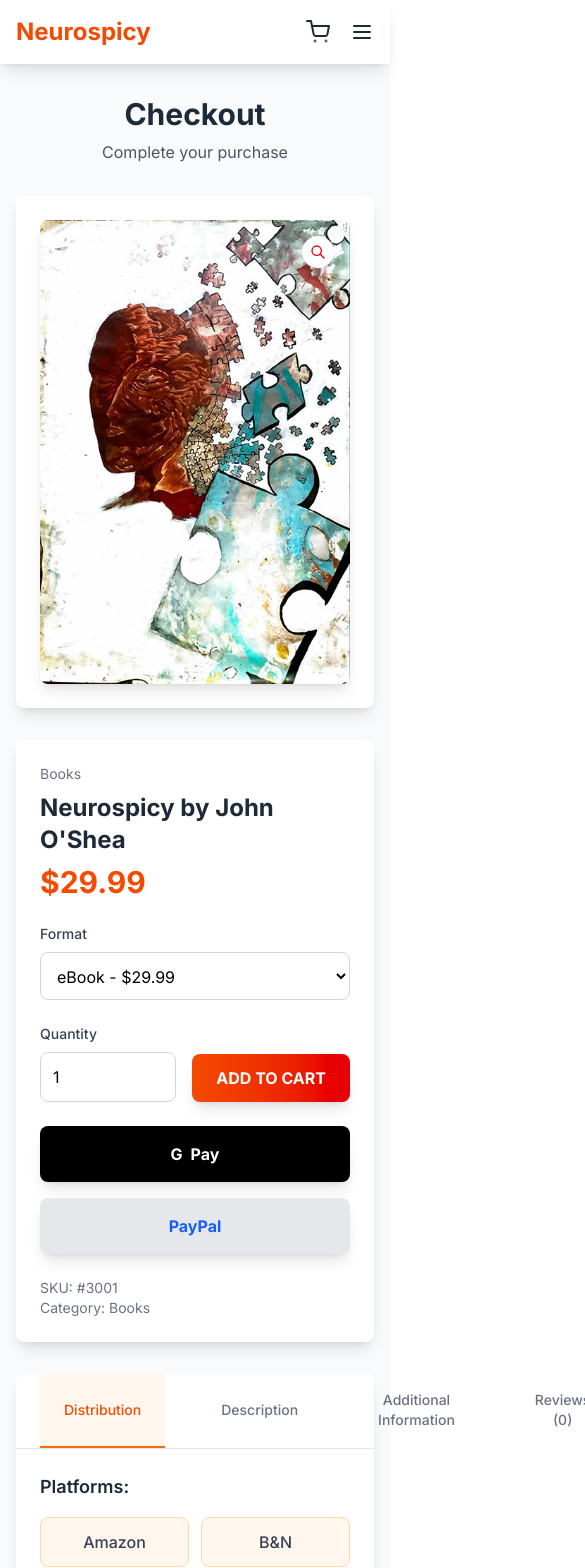
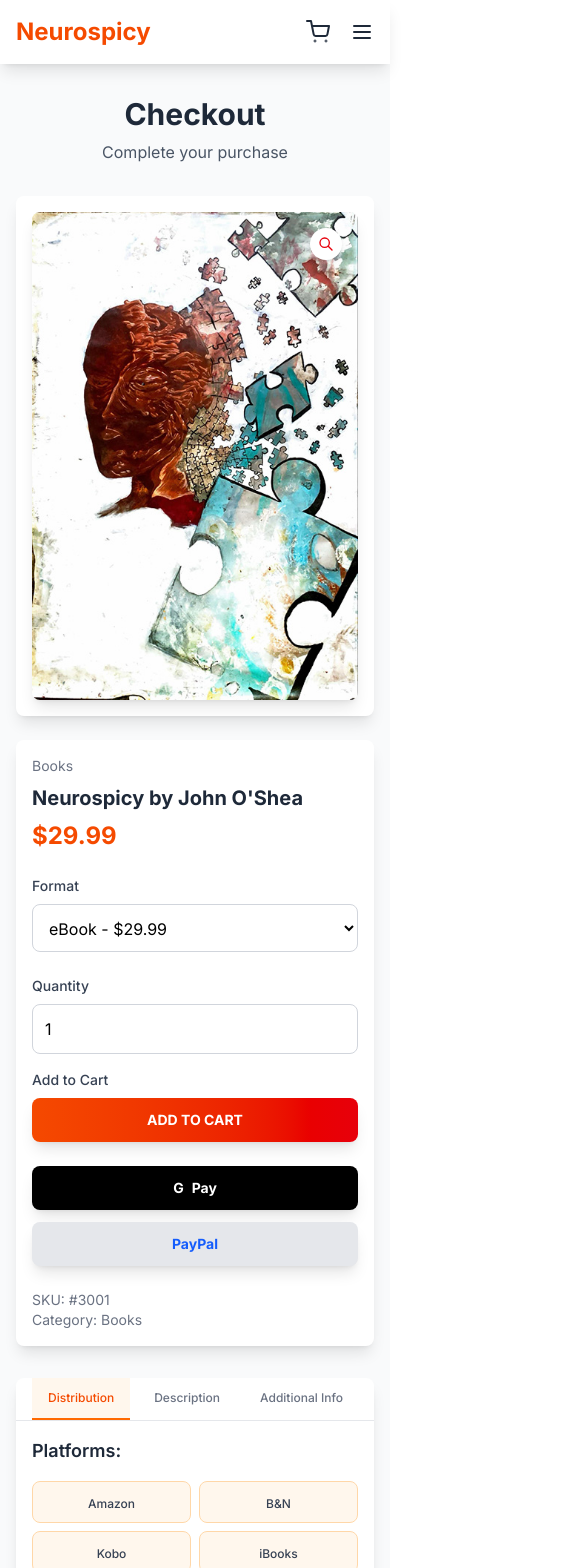
Before and after one commit to ash11055201/neurospicy-new, a Next.js app: page /checkout in a window 390 px wide. Shown: the top 1568 px of the page, 585 px wide, since content can reach past the window. Built offline with nearby package versions, Linux system fonts and the light colour scheme.

Commit message:
responsive changes for checkout page

```diff
--- a/src/app/checkout/page.tsx
+++ b/src/app/checkout/page.tsx
@@ -57,16 +57,16 @@
           <p className="text-gray-600">Complete your purchase</p>
         </div>
 
-        <div className="grid lg:grid-cols-2 gap-8 mb-8">
+        <div className="grid grid-cols-1 lg:grid-cols-2 gap-6 lg:gap-8 mb-8">
           {/* Left Column - Book Cover */}
-          <div className="bg-white rounded-lg shadow-lg p-6">
-            <div className="relative">
+          <div className="bg-white rounded-lg shadow-lg p-4 sm:p-6">
+            <div className="relative max-w-sm mx-auto">
               <Image
                 src="/book-cover.jpg"
                 alt="Neurospicy Book Cover by John O'Shea"
-                width={400}
-                height={600}
-                className="rounded-lg shadow-lg mx-auto"
+                width={300}
+                height={450}
+                className="rounded-lg shadow-lg w-full h-auto"
                 priority
               />
               {/* Magnifying glass icon */}
@@ -79,15 +79,15 @@
           </div>
 
           {/* Right Column - Product Info & Purchase */}
-          <div className="bg-white rounded-lg shadow-lg p-6">
+          <div className="bg-white rounded-lg shadow-lg p-4 sm:p-6">
             {/* Category */}
             <div className="text-sm text-gray-500 mb-2">Books</div>
 
             {/* Title */}
-            <h2 className="text-2xl font-bold text-gray-800 mb-2">Neurospicy by John O&apos;Shea</h2>
+            <h2 className="text-xl sm:text-2xl font-bold text-gray-800 mb-2">Neurospicy by John O&apos;Shea</h2>
 
             {/* Price */}
-            <div className="text-3xl font-bold text-orange-600 mb-6">${pricing[selectedFormat as keyof typeof pricing]}</div>
+            <div className="text-2xl sm:text-3xl font-bold text-orange-600 mb-6">${pricing[selectedFormat as keyof typeof pricing]}</div>
 
             {/* Format Selection */}
             <div className="mb-6">
@@ -104,7 +104,7 @@
             </div>
 
             {/* Quantity and Add to Cart */}
-            <div className="flex gap-4 mb-6">
+            <div className="flex flex-col sm:flex-row gap-4 mb-6">
               <div className="flex-1">
                 <label className="block text-sm font-medium text-gray-700 mb-2">Quantity</label>
                 <input
@@ -134,10 +134,11 @@
                   className="w-full p-3 border border-gray-300 rounded-lg focus:ring-2 focus:ring-orange-500 focus:border-orange-500 text-black"
                 />
               </div>
-              <div className="flex items-end relative">
+              <div className="flex-1 sm:flex-none sm:self-end relative">
+                <label className="block text-sm font-medium text-gray-700 mb-2 sm:hidden">Add to Cart</label>
                 <button
                   onClick={handleAddToCart}
-                  className="bg-gradient-to-r from-orange-600 to-red-600 hover:from-orange-700 hover:to-red-700 text-white font-bold py-3 px-6 rounded-lg shadow-lg hover:shadow-xl transform hover:scale-105 transition-all duration-300 cursor-pointer"
+                  className="w-full bg-gradient-to-r from-orange-600 to-red-600 hover:from-orange-700 hover:to-red-700 text-white font-bold py-3 px-6 rounded-lg shadow-lg hover:shadow-xl transform hover:scale-105 transition-all duration-300 cursor-pointer text-sm sm:text-base"
                 >
                   ADD TO CART
                 </button>
@@ -158,10 +159,10 @@
             </div>
 
             {/* Payment Options */}
-            <div className="space-y-4">
+            <div className="space-y-3 sm:space-y-4">
               <button
                 onClick={handleGooglePay}
-                className="w-full bg-black hover:bg-gray-800 text-white font-bold py-4 px-6 rounded-lg shadow-lg hover:shadow-xl transform hover:scale-105 transition-all duration-300 cursor-pointer flex items-center justify-center gap-2"
+                className="w-full bg-black hover:bg-gray-800 text-white font-bold py-3 sm:py-4 px-4 sm:px-6 rounded-lg shadow-lg hover:shadow-xl transform hover:scale-105 transition-all duration-300 cursor-pointer flex items-center justify-center gap-2 text-sm sm:text-base"
               >
                 <span className="text-white font-bold">G</span>
                 <span>Pay</span>
@@ -169,7 +170,7 @@
 
               <button
                 onClick={handlePayPal}
-                className="w-full bg-gray-200 hover:bg-gray-300 text-gray-800 font-bold py-4 px-6 rounded-lg shadow-lg hover:shadow-xl transform hover:scale-105 transition-all duration-300 cursor-pointer flex items-center justify-center gap-2"
+                className="w-full bg-gray-200 hover:bg-gray-300 text-gray-800 font-bold py-3 sm:py-4 px-4 sm:px-6 rounded-lg shadow-lg hover:shadow-xl transform hover:scale-105 transition-all duration-300 cursor-pointer flex items-center justify-center gap-2 text-sm sm:text-base"
               >
                 <span className="text-blue-600 font-bold">PayPal</span>
               </button>
@@ -187,10 +188,10 @@
         <div className="bg-white rounded-lg shadow-lg">
           {/* Tab Navigation */}
           <div className="border-b border-gray-200">
-            <nav className="flex space-x-8 px-6">
+            <nav className="flex overflow-x-auto space-x-2 px-4 sm:px-6 scrollbar-hide">
               <button
                 onClick={() => setActiveTab('distribution')}
-                className={`py-4 px-6 border-b-2 font-medium text-sm transition-all duration-200 cursor-pointer hover:bg-gray-50 hover:scale-105 ${
+                className={`py-3 px-4 sm:py-4 sm:px-6 border-b-2 font-medium text-xs sm:text-sm transition-all duration-200 cursor-pointer hover:bg-gray-50 hover:scale-105 whitespace-nowrap ${
                   activeTab === 'distribution'
                     ? 'border-orange-500 text-orange-600 bg-orange-50'
                     : 'border-transparent text-gray-500 hover:text-orange-500 hover:border-orange-300'
@@ -200,7 +201,7 @@
               </button>
               <button
                 onClick={() => setActiveTab('description')}
-                className={`py-4 px-6 border-b-2 font-medium text-sm transition-all duration-200 cursor-pointer hover:bg-gray-50 hover:scale-105 ${
+                className={`py-3 px-4 sm:py-4 sm:px-6 border-b-2 font-medium text-xs sm:text-sm transition-all duration-200 cursor-pointer hover:bg-gray-50 hover:scale-105 whitespace-nowrap ${
                   activeTab === 'description'
                     ? 'border-orange-500 text-orange-600 bg-orange-50'
                     : 'border-transparent text-gray-500 hover:text-orange-500 hover:border-orange-300'
@@ -210,17 +211,17 @@
               </button>
               <button
                 onClick={() => setActiveTab('additional')}
-                className={`py-4 px-6 border-b-2 font-medium text-sm transition-all duration-200 cursor-pointer hover:bg-gray-50 hover:scale-105 ${
+                className={`py-3 px-4 sm:py-4 sm:px-6 border-b-2 font-medium text-xs sm:text-sm transition-all duration-200 cursor-pointer hover:bg-gray-50 hover:scale-105 whitespace-nowrap ${
                   activeTab === 'additional'
                     ? 'border-orange-500 text-orange-600 bg-orange-50'
                     : 'border-transparent text-gray-500 hover:text-orange-500 hover:border-orange-300'
                 }`}
               >
-                Additional Information
+                Additional Info
               </button>
               <button
                 onClick={() => setActiveTab('reviews')}
-                className={`py-4 px-6 border-b-2 font-medium text-sm transition-all duration-200 cursor-pointer hover:bg-gray-50 hover:scale-105 ${
+                className={`py-3 px-4 sm:py-4 sm:px-6 border-b-2 font-medium text-xs sm:text-sm transition-all duration-200 cursor-pointer hover:bg-gray-50 hover:scale-105 whitespace-nowrap ${
                   activeTab === 'reviews'
                     ? 'border-orange-500 text-orange-600 bg-orange-50'
                     : 'border-transparent text-gray-500 hover:text-orange-500 hover:border-orange-300'
@@ -232,7 +233,7 @@
           </div>
 
           {/* Tab Content */}
-          <div className="p-6">
+          <div className="p-4 sm:p-6">
             {activeTab === 'description' && (
               <div className="space-y-4">
                 <div className="grid grid-cols-1 md:grid-cols-2 gap-4">
@@ -272,10 +273,10 @@
                 {/* Platforms */}
                 <div>
                   <h4 className="text-lg font-semibold text-gray-800 mb-4">Platforms:</h4>
-                  <div className="grid grid-cols-2 md:grid-cols-3 lg:grid-cols-4 gap-3">
+                  <div className="grid grid-cols-2 sm:grid-cols-3 md:grid-cols-4 lg:grid-cols-5 gap-2 sm:gap-3">
                     {['Amazon', 'B&N', 'Kobo', 'iBooks', 'Scribd', 'Tolino', 'Walmart', 'Target', 'Chapter'].map((platform) => (
-                      <div key={platform} className="bg-orange-50 border border-orange-200 rounded-lg p-3 text-center">
-                        <span className="text-gray-700 font-medium">{platform}</span>
+                      <div key={platform} className="bg-orange-50 border border-orange-200 rounded-lg p-2 sm:p-3 text-center">
+                        <span className="text-gray-700 font-medium text-xs sm:text-sm">{platform}</span>
                       </div>
                     ))}
                   </div>
@@ -284,7 +285,7 @@
                 {/* Paperback Submission */}
                 <div>
                   <h4 className="text-lg font-semibold text-gray-800 mb-4">Paperback:</h4>
-                  <div className="grid grid-cols-2 md:grid-cols-3 lg:grid-cols-4 gap-3">
+                  <div className="grid grid-cols-2 sm:grid-cols-3 md:grid-cols-4 lg:grid-cols-5 gap-2 sm:gap-3">
                     {['Adlibris', 'Agapea', 'Amazon.co.uk', 'Aphrohead', 'Blackwell', 'Book Depository Ltd', 'Books Express', 'Coutts Information Services Ltd', 'Designarta Books', 'Eden Interactive Ltd', 'Foyles', 'Gardners', 'Trust Media Distribution (formerly STL)', 'Mallory International', 'Paperback Shop Ltd', 'Superbookdeals', 'The Book Community Ltd', 'Waterstones', 'Wrap Distribution'].map((platform) => (
                       <div key={platform} className="bg-blue-50 border border-blue-200 rounded-lg p-3 text-center">
                         <span className="text-gray-700 font-medium text-sm">{platform}</span>
@@ -296,7 +297,7 @@
                 {/* Ebook Submission */}
                 <div>
                   <h4 className="text-lg font-semibold text-gray-800 mb-4">Ebook:</h4>
-                  <div className="grid grid-cols-2 md:grid-cols-3 lg:grid-cols-4 gap-3">
+                  <div className="grid grid-cols-2 sm:grid-cols-3 md:grid-cols-4 lg:grid-cols-5 gap-2 sm:gap-3">
                     {['24Symbols', 'Ainosco', 'Amazon*', 'Apple**', 'Barnes & Noble Nook', 'Bibliotheca', 'BibliU', 'Bolinda', 'Bookmate', 'Chegg', 'De Marque', 'eBooks.com', 'EBSCO', 'fable', 'Follett/B&T', 'Gardners', 'Glose', 'hoopla', 'Hummingbird', 'iGroup', 'ITSI', 'Kobo Plus', 'Kortex', 'Libreka', 'Libri.de', 'LitRes', 'Mackin', 'Odilo', 'OverDrive', 'Perlego', 'Perusall', 'ProQuest', 'Publica.la', 'RedShelf', 'Scribd', 'SpoonRead', 'Storytel', 'VitalSource', 'WF Howes', 'Wheelers', 'Wook', 'YouScribe'].map((platform) => (
                       <div key={platform} className="bg-green-50 border border-green-200 rounded-lg p-3 text-center">
                         <span className="text-gray-700 font-medium text-sm">{platform}</span>
--- a/src/app/globals.css
+++ b/src/app/globals.css
@@ -110,3 +110,12 @@
 .animate-fly-to-cart {
   animation: fly-to-cart 1s ease-out forwards;
 }
+
+/* Hide scrollbar for tab navigation */
+.scrollbar-hide {
+  -ms-overflow-style: none;  /* Internet Explorer 10+ */
+  scrollbar-width: none;  /* Firefox */
+}
+.scrollbar-hide::-webkit-scrollbar {
+  display: none;  /* Safari and Chrome */
+}
```
Also changed, not shown: src/components/CartModal.tsx (+28 -28 lines), src/components/Navigation.tsx (+14 -6 lines).
